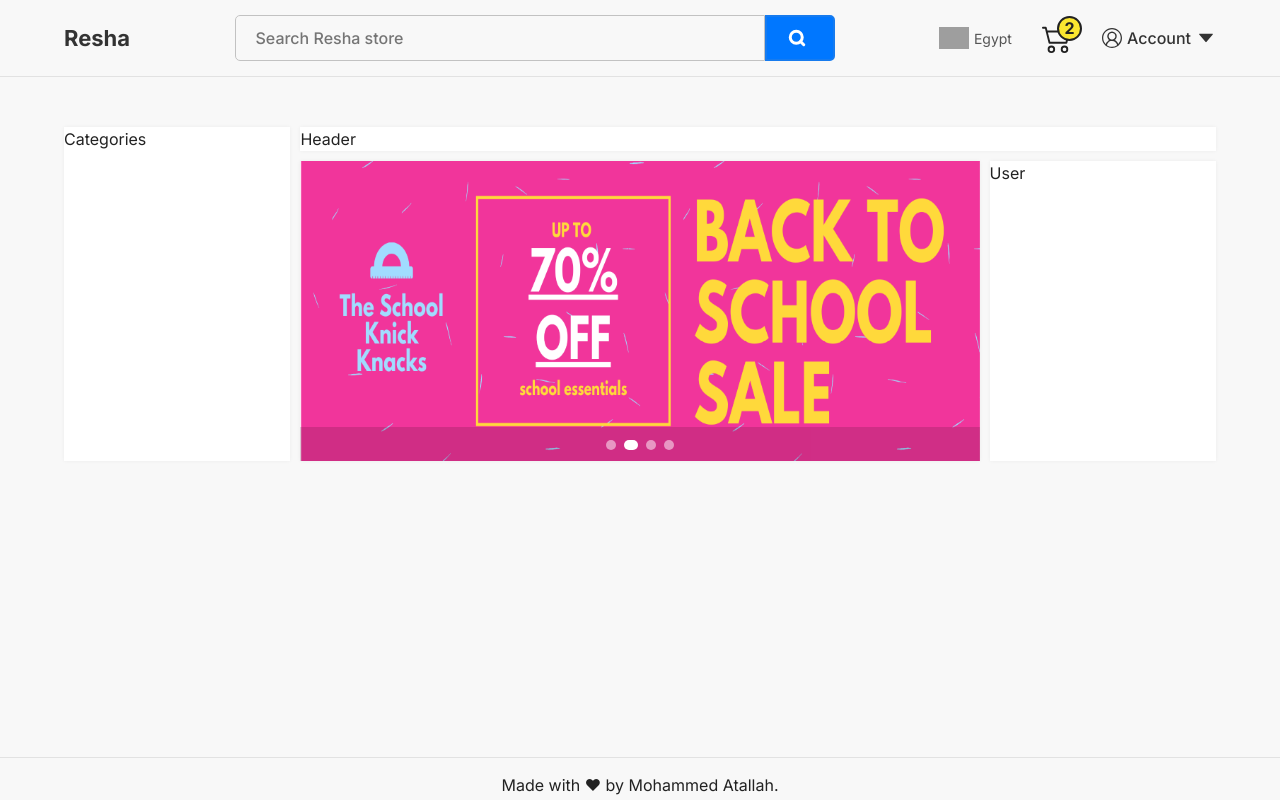
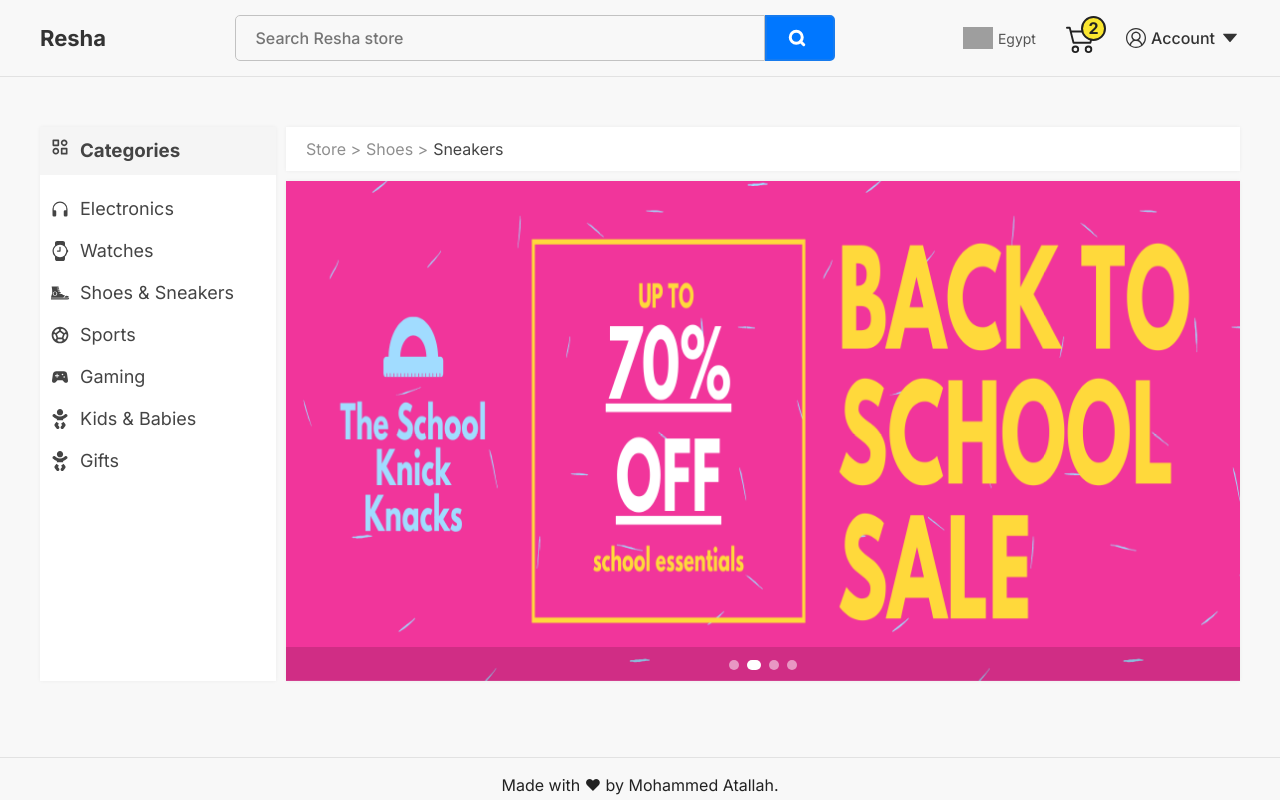
Before and after one commit to MohammedAtallahhh/resha-store, a Next.js app: page / in a window 1280 px wide. Built offline with nearby package versions, Linux system fonts and the light colour scheme; no server answers; grey boxes are pictures that could not be loaded.

Commit message:
Added a basic main home section

```diff
--- a/src/components/Home/Main/index.jsx
+++ b/src/components/Home/Main/index.jsx
@@ -4,14 +4,38 @@ import { Autoplay, Navigation, Pagination } from "swiper";
 
 import images from "@/helpers/bannerImages";
 
+import { BiCategoryAlt } from "react-icons/bi";
 import styles from "./index.module.scss";
+import { categories } from "@/helpers/categories";
+import Link from "next/link";
 const HomeMain = () => {
   return (
     <div className={`${styles.homeMain} container`}>
-      <div className={styles.header}>Header</div>
-      <div className={styles.categories}>Categories</div>
+      <div className={styles.header}>
+        <ul>
+          <li>Store</li>
+          <li>Shoes</li>
+          <li>Sneakers</li>
+        </ul>
+      </div>
+      <div className={styles.categories}>
+        <h3>
+          <BiCategoryAlt />
+          Categories
+        </h3>
+        <ul>
+          {categories.map((c) => (
+            <li key={c.name}>
+              <Link href={c.link}>
+                {c.icon}
+                {c.name}
+              </Link>
+            </li>
+          ))}
+        </ul>
+      </div>
       <Swiper
-        className={styles.dealsSlider}
+        className={styles.mainBanners}
         spaceBetween={50}
         modules={[Navigation, Pagination, Autoplay]}
         pagination={{ clickable: true }}
@@ -22,12 +46,12 @@ const HomeMain = () => {
         }}
       >
         {images.map((image) => (
-          <SwiperSlide key={image.id}>
+          <SwiperSlide key={image.id} className={styles.slide}>
             <img src={image.src} alt="banner" />
           </SwiperSlide>
         ))}
       </Swiper>
-      <div className={styles.userMenu}>User</div>
+      {/* <div className={styles.userMenu}>User</div> */}
     </div>
   );
 };
--- a/src/components/Home/Main/index.module.scss
+++ b/src/components/Home/Main/index.module.scss
@@ -2,13 +2,27 @@
   padding: 5rem 0;
 
   display: grid;
-  grid-template-columns: 1fr 3fr 1fr;
+  grid-template-columns: 1fr;
   grid-template-areas:
-    "categories header header"
-    "categories slider user"
-    "categories slider user";
+    "slider slider slider"
+    "categories categories categories";
 
   gap: 1rem;
+
+  @media (min-width: 768px) {
+    grid-template-columns: 1fr 3fr;
+    grid-template-areas:
+      "categories slider slider"
+      "categories slider slider";
+  }
+
+  @media (min-width: 1024px) {
+    grid-template-columns: 1fr 3fr 1fr;
+    grid-template-areas:
+      "categories header header"
+      "categories slider slider"
+      "categories slider slider";
+  }
 
   > * {
     background: white;
@@ -17,17 +31,87 @@
 
   .header {
     grid-area: header;
+    padding: 1rem 2rem;
+    color: #444;
+    display: none;
+
+    @media (min-width: 1024px) {
+      display: block;
+    }
+
+    ul {
+      display: flex;
+      align-items: center;
+      gap: 2rem;
+
+      li:not(:last-child) {
+        position: relative;
+        color: #8f8f8f;
+      }
+
+      li:not(:last-child):after {
+        content: ">";
+        position: absolute;
+        right: -1.5rem;
+      }
+    }
   }
 
   .categories {
     grid-area: categories;
+    color: #444;
+
+    svg {
+      font-size: 2rem;
+    }
+
+    h3 {
+      background: #f5f5f5;
+      padding: 1rem;
+      display: flex;
+      gap: 1rem;
+    }
+
+    ul {
+      padding: 2rem 1rem;
+      display: flex;
+      flex-direction: column;
+      gap: 1.5rem;
+
+      a {
+        display: flex;
+        align-items: center;
+        gap: 1rem;
+        font-size: 1.4rem;
+        @media (min-width: 1024px) {
+          font-size: 1.8rem;
+        }
+      }
+    }
   }
 
-  .dealsSlider {
+  .mainBanners {
     grid-area: slider;
+
+    .slide {
+      width: 100% !important;
+      height: 300px;
+
+      @media (min-width: 768px) {
+        height: 400px;
+      }
+      @media (min-width: 1024px) {
+        height: 500px;
+      }
+
+      img {
+        width: 100%;
+        height: 100%;
+      }
+    }
   }
 
-  .userMenu {
-    grid-area: user;
-  }
+  // .userMenu {
+  //   grid-area: user;
+  // }
 }
--- /dev/null
+++ b/src/helpers/categories.jsx
@@ -0,0 +1,15 @@
+import { BsHeadphones, BsWatch } from "react-icons/bs";
+
+import { GiConverseShoe } from "react-icons/gi";
+import { MdOutlineSportsSoccer, MdSportsEsports } from "react-icons/md";
+import { FaBaby } from "react-icons/fa";
+
+export const categories = [
+  { name: "Electronics", icon: <BsHeadphones />, link: "/categories/" },
+  { name: "Watches", icon: <BsWatch />, link: "/categories/" },
+  { name: "Shoes & Sneakers", icon: <GiConverseShoe />, link: "/categories/" },
+  { name: "Sports", icon: <MdOutlineSportsSoccer />, link: "/categories/" },
+  { name: "Gaming", icon: <MdSportsEsports />, link: "/categories/" },
+  { name: "Kids & Babies", icon: <FaBaby />, link: "/categories/" },
+  { name: "Gifts", icon: <FaBaby />, link: "/categories/" },
+];
--- a/src/styles/components.scss
+++ b/src/styles/components.scss
@@ -39,15 +39,15 @@
   visibility: visible;
 }
 
-.swiper-slide {
-  width: 100% !important;
-  height: 300px;
+// .swiper-slide {
+//   width: 100% !important;
+//   height: 500px;
 
-  img {
-    width: 100%;
-    height: 100%;
-  }
-}
+//   img {
+//     width: 100%;
+//     height: 100%;
+//   }
+// }
 
 .swiper :is(.swiper-button-next, .swiper-button-prev) {
   width: 4rem;
--- a/src/styles/helpers.scss
+++ b/src/styles/helpers.scss
@@ -1,5 +1,5 @@
 .container {
-  width: 90%;
+  width: 95%;
   max-width: 1200px;
   height: 100%;
   margin: 0 auto;
```
